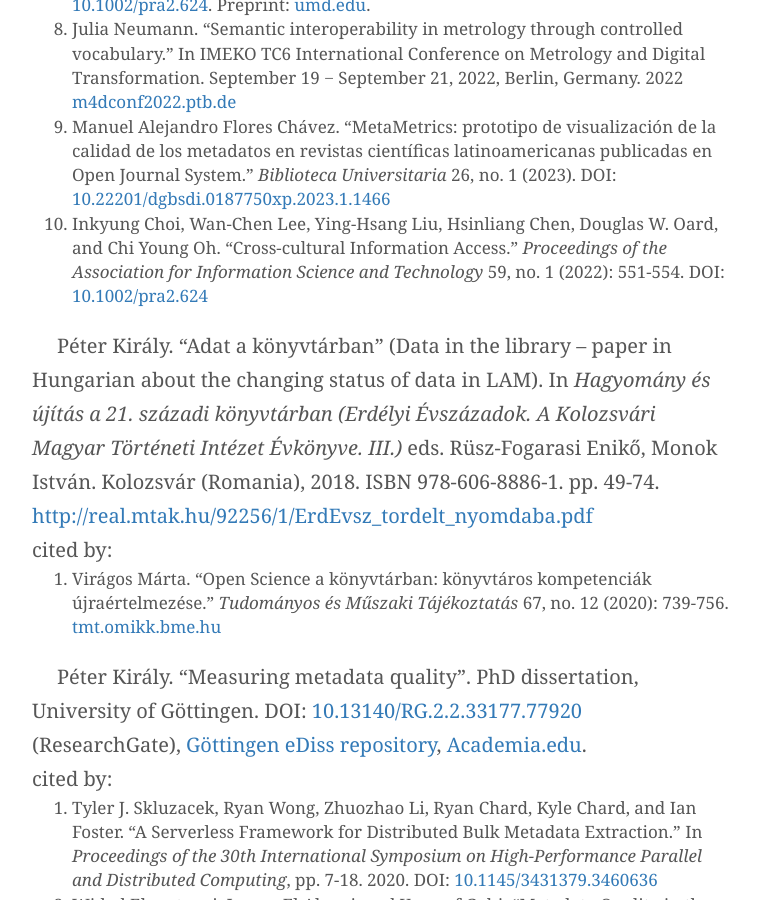
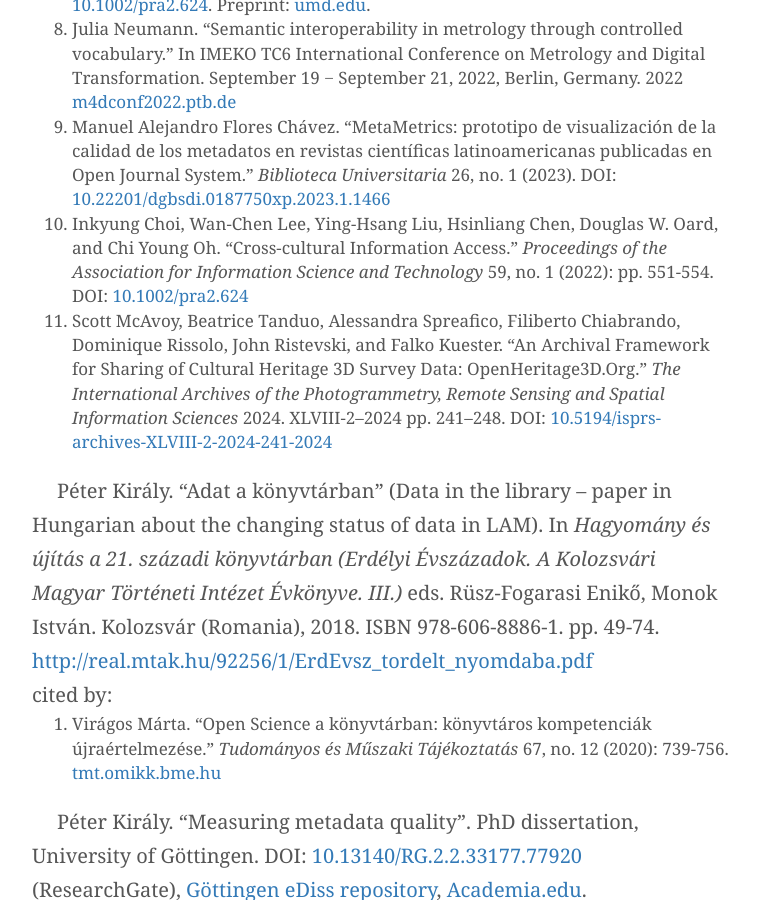
Before and after one commit to pkiraly/pkiraly.github.io, a Jekyll site: the page built from about.md, in a window 1280 px wide and 900 px high, scrolled down 10669 px. Shown: the whole window, without its empty margins (258-1017 px from the left). Built offline with Jekyll 4.4.1, drawn with Linux system fonts in a browser that asks for light colours; nearby versions of some CDN libraries; some web fonts are replaced; comment, search, counter and statistics services are not loaded; some of the changed text lies outside the part shown.

Commit message:
Add lastest papers and citations.

```diff
--- a/about.md
+++ b/about.md
@@ -158,7 +158,8 @@
 7. Inkyung Choi, Wan-Chen Lee, Ying-Hsang Liu, Hsinliang Chen, Douglas W. Oard, and Chi Young Oh. "Cross-cultural information access." 85th Annual Meeting of the Association for Information Science & Technology, 2022. Proceedings of the Association for Information Science and Technology, 2022 59:1 pp. 551-554. [10.1002/pra2.624](https://doi.org/10.1002/pra2.624). Preprint: [umd.edu](https://terpconnect.umd.edu/~oard/pdf/asist22panel.pdf).
 8. Julia Neumann. "Semantic interoperability in metrology through controlled vocabulary." In IMEKO TC6 International Conference on Metrology and Digital Transformation. September 19 − September 21, 2022, Berlin, Germany. 2022 [m4dconf2022.ptb.de](https://www.m4dconf2022.ptb.de/fileadmin/documents/m4dconf2022/Material/Paper/IMEKOTC6-M4Dconf-2022-P46-NEUMANN.pdf)
 9. Manuel Alejandro Flores Chávez. "MetaMetrics: prototipo de visualización de la calidad de los metadatos en revistas científicas latinoamericanas publicadas en Open Journal System." _Biblioteca Universitaria_ 26, no. 1 (2023). DOI: [10.22201/dgbsdi.0187750xp.2023.1.1466](https://doi.org/10.22201/dgbsdi.0187750xp.2023.1.1466)
-10. Inkyung Choi, Wan‐Chen Lee, Ying‐Hsang Liu, Hsinliang Chen, Douglas W. Oard, and Chi Young Oh. "Cross‐cultural Information Access." _Proceedings of the Association for Information Science and Technology_ 59, no. 1 (2022): 551-554. DOI: [10.1002/pra2.624](https://doi.org/10.1002/pra2.624)
+10. Inkyung Choi, Wan‐Chen Lee, Ying‐Hsang Liu, Hsinliang Chen, Douglas W. Oard, and Chi Young Oh. "Cross‐cultural Information Access." _Proceedings of the Association for Information Science and Technology_ 59, no. 1 (2022): pp. 551-554. DOI: [10.1002/pra2.624](https://doi.org/10.1002/pra2.624)
+11. Scott McAvoy, Beatrice Tanduo, Alessandra Spreafico, Filiberto Chiabrando, Dominique Rissolo, John Ristevski, and Falko Kuester. “An Archival Framework for Sharing of Cultural Heritage 3D Survey Data: OpenHeritage3D.Org.” _The International Archives of the Photogrammetry, Remote Sensing and Spatial Information Sciences_ 2024. XLVIII-2–2024 pp. 241–248. DOI: [10.5194/isprs-archives-XLVIII-2-2024-241-2024](https://doi.org/10.5194/isprs-archives-XLVIII-2-2024-241-2024)
 
 Péter Király. “Adat a könyvtárban” (Data in the library -- paper in Hungarian about the changing status of data in LAM). In *Hagyomány és újítás a 21. századi könyvtárban (Erdélyi Évszázadok. A Kolozsvári Magyar Történeti Intézet Évkönyve. III.)* eds. Rüsz-Fogarasi Enikő, Monok István. Kolozsvár (Romania), 2018. ISBN 978-606-8886-1. pp. 49-74. [http://real.mtak.hu/92256/1/ErdEvsz_tordelt_nyomdaba.pdf](http://real.mtak.hu/92256/1/ErdEvsz_tordelt_nyomdaba.pdf)<br/>
 cited by:<br/>
@@ -244,7 +245,13 @@
 
 ### 2024
 
-Vojtěch Malínek, Tomasz Umerle, Edward Gray, Ivan Heibi, Péter Király, Christiane Klaes, Przemysław Korytkowski, David Lindemann, Arianna Moretti, Charlotte Panušková, Róbert Péter, Mikko Tolonen, Aldona Tomczyńska, and Ondřej Vimr. "Open Bibliographical Data Workflows and the Multilinguality Challenge." _Journal of Open Humanities Data_, 2024. 10: 27, pp. 1–14. DOI: [10.5334/johd.190](https://doi.org/10.5334/johd.190)
+Vojtěch Malínek, Tomasz Umerle, Edward Gray, Ivan Heibi, Péter Király, Christiane Klaes, Przemysław Korytkowski, David Lindemann, Arianna Moretti, Charlotte Panušková, Róbert Péter, Mikko Tolonen, Aldona Tomczyńska, and Ondřej Vimr. "Open Bibliographical Data Workflows and the Multilinguality Challenge." _Journal of Open Humanities Data_, 2024. 10: 27, pp. 1–14. DOI: [10.5334/johd.190](https://doi.org/10.5334/johd.190)<br/>
+cited by:<br/>
+1. Lorella Viola. "Editorial: Data and Workflows for Multilingual Digital Humanities." _Journal of Open Humanities Data_, 2024. 10: 37, pp. 1–6. DOI: [10.5334/johd.220](https://doi.org/10.5334/johd.220)
+
+Péter Király. "QA Catalogue - A Quality Assessment Tool for Library Catalogues". _GWDG Nachrichten_ 2024. 04-05. pp. 19-24. [gwdg.de](https://gwdg.de/about-us/gwdg-news/2024/GN_04-05-2024_www.pdf#page=19)
+
+Péter Király. "Shacl4Bib: custom validation of library data". Preprint. _arxiv_, 2024. arXiv:2405.09177 DOI: [10.48550/arXiv.2405.09177](https://doi.org/10.48550/arXiv.2405.09177)
 
 <!-- span id="badgeCont105"><script type="text/javascript" src="https://publons.com/mashlets?el=badgeCont105&rid=AAW-9289-2021"></script></span -->
 
```
